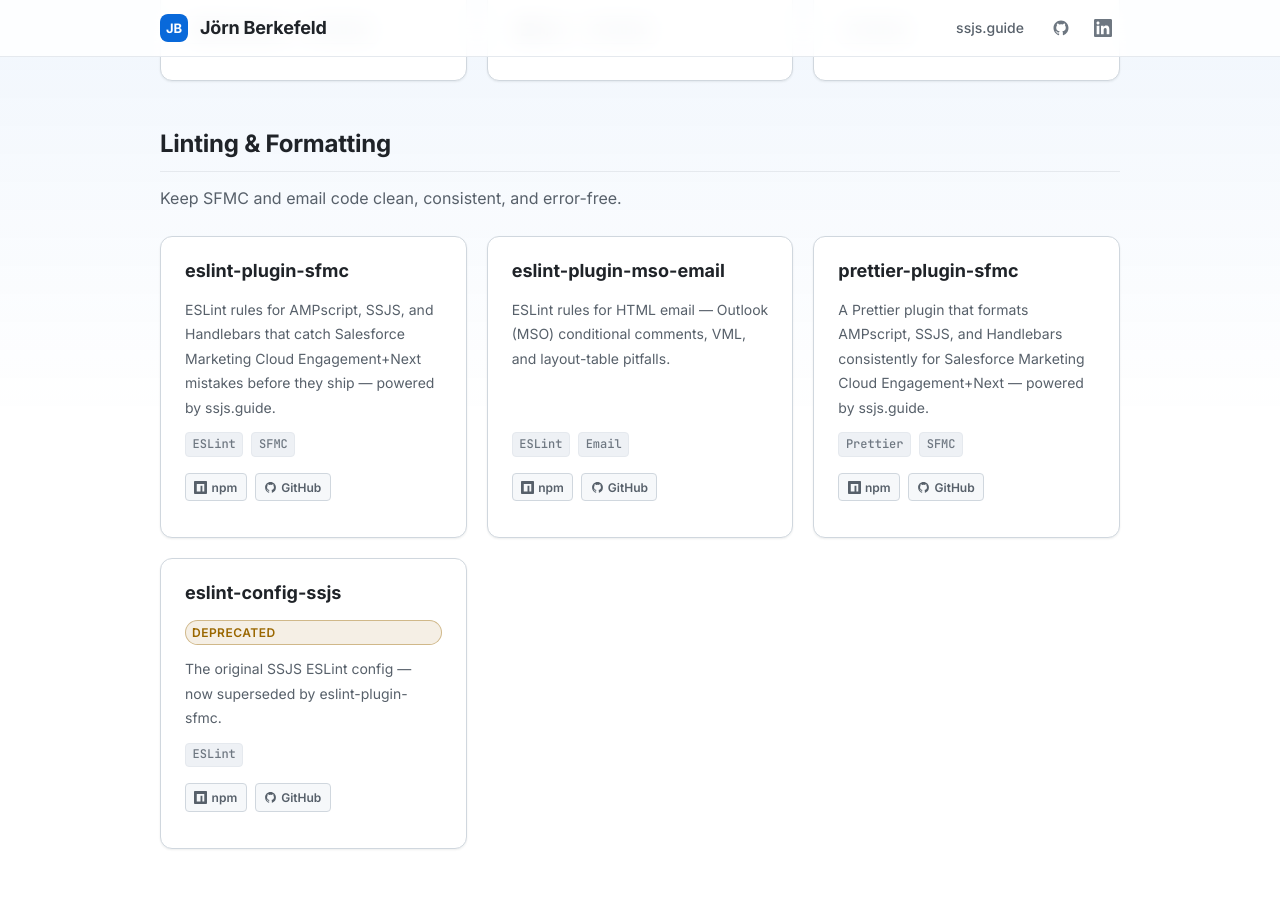
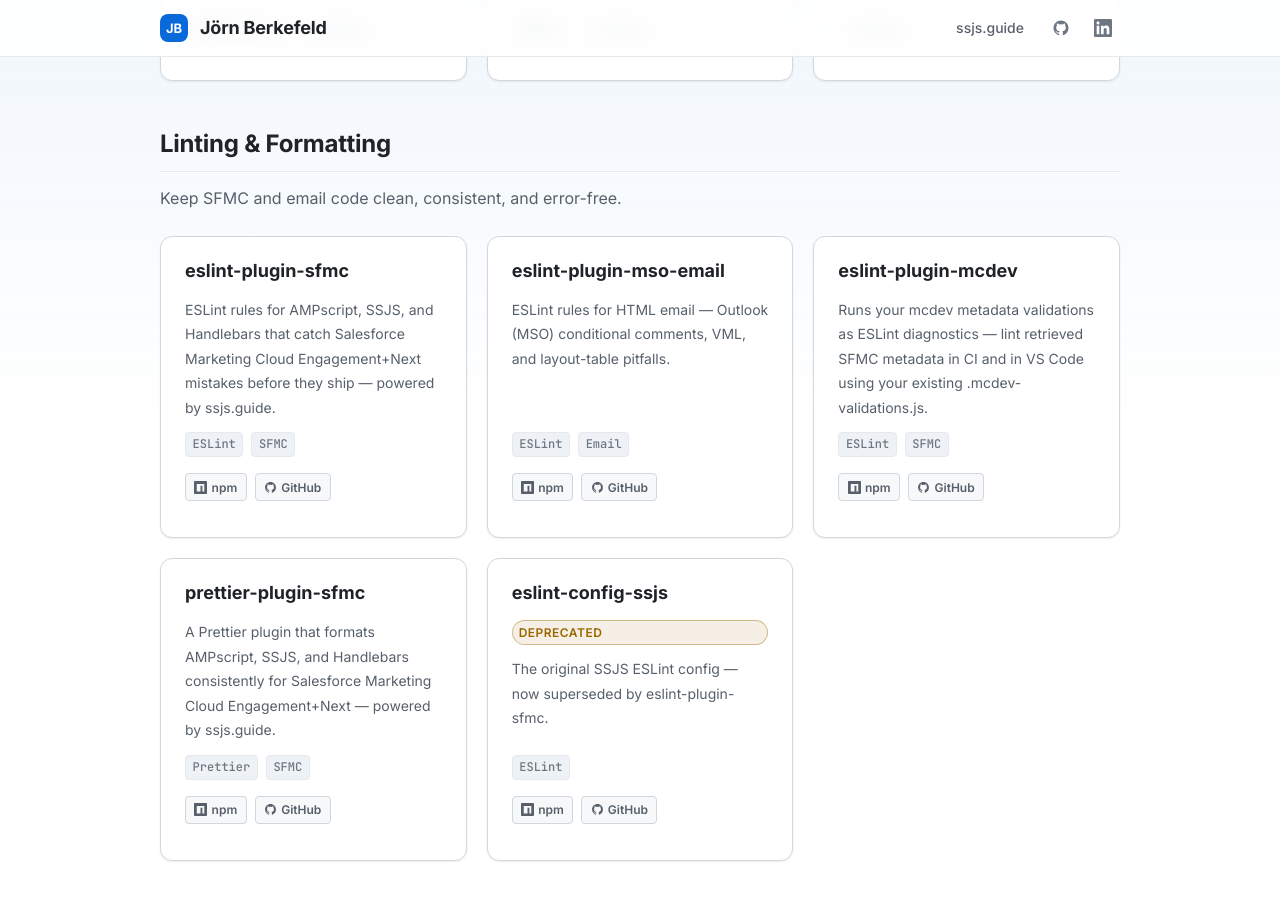
Before and after one commit to JoernBerkefeld/joernberkefeld.com, a Jekyll site: the page built from index.md, in a window 1280 px wide and 900 px high, scrolled down 2470 px. Built offline with Jekyll 4.4.1, drawn with Linux system fonts in a browser that asks for light colours; comment, search, counter and statistics services are not loaded.

Commit message:
Add eslint-plugin-mcdev project card

```diff
--- a/index.md
+++ b/index.md
@@ -173,6 +173,15 @@ description: "Jörn Berkefeld — Senior Salesforce Technical Architect and open
       </div>
     </div>
     <div class="project-card">
+      <div class="project-title">eslint-plugin-mcdev</div>
+      <p class="project-desc">Runs your mcdev metadata validations as ESLint diagnostics — lint retrieved SFMC metadata in CI and in VS Code using your existing .mcdev-validations.js.</p>
+      <div class="project-tags"><span class="project-tag">ESLint</span><span class="project-tag">SFMC</span></div>
+      <div class="project-links">
+        <a class="project-link" href="https://www.npmjs.com/package/eslint-plugin-mcdev" target="_blank" rel="noopener">{% include icons/npm.svg %} npm</a>
+        <a class="project-link" href="https://github.com/JoernBerkefeld/eslint-plugin-mcdev" target="_blank" rel="noopener">{% include icons/github.svg %} GitHub</a>
+      </div>
+    </div>
+    <div class="project-card">
       <div class="project-title">prettier-plugin-sfmc</div>
       <p class="project-desc">A Prettier plugin that formats AMPscript, SSJS, and Handlebars consistently for Salesforce Marketing Cloud Engagement+Next — powered by ssjs.guide.</p>
       <div class="project-tags"><span class="project-tag">Prettier</span><span class="project-tag">SFMC</span></div>
```
